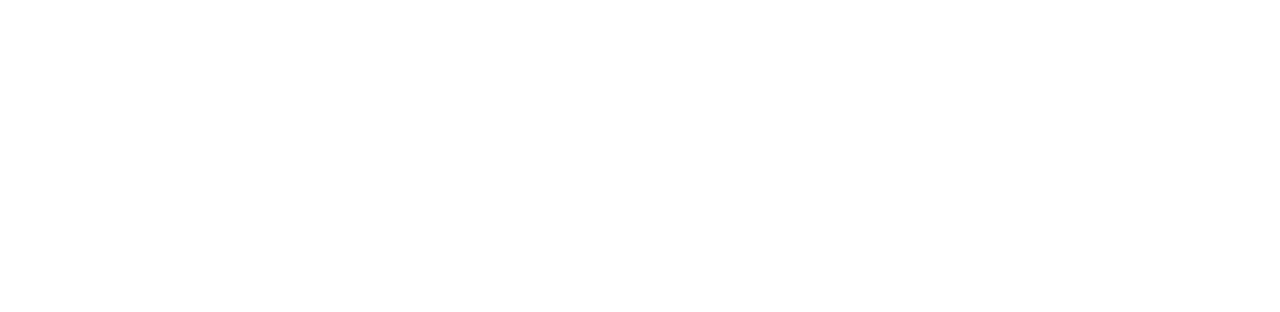
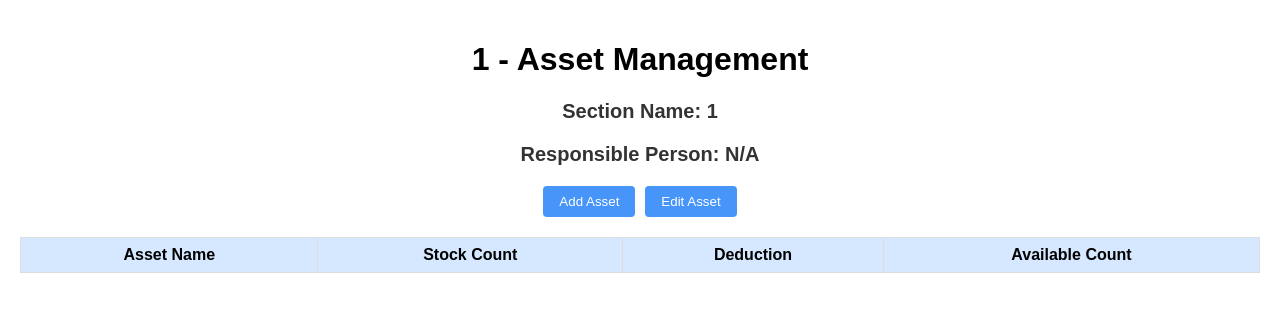
Before and after one commit to WaruCodes/hams360-, a React (Create React App) app: page /view-table/1 in a window 1280 px wide. Before the commit this address had no page. Shown: the top 312 px of the page. Built offline with nearby package versions, Linux system fonts and the light colour scheme.

Commit message:
create and add RTable for each sections

```diff
--- a/src/App.js
+++ b/src/App.js
@@ -3,9 +3,9 @@
 import { BrowserRouter as Router, Routes, Route } from "react-router-dom";
 
 import Home from "./pages/Home/Home";
-
-import AddCard from "./components/AddCard/AddCard"; // Correct path
+import AddCard from "./components/AddCard/AddCard";
 import EditCard from "./components/EditCard/EditCard";
+import RTable from "./components/R_Table/R_Table"; // Rename to PascalCase
 
 const App = () => {
   return (
@@ -16,6 +16,7 @@
           <Route path="/" element={<Home />} />
           <Route path="/add-card" element={<AddCard />} />
           <Route path="/edit-card" element={<EditCard />} />
+          <Route path="/view-table/:sectionName" element={<RTable />} /> {/* Use PascalCase */}
         </Routes>
       </Router>
     </div>
--- a/src/components/EditCard/EditCard.js
+++ b/src/components/EditCard/EditCard.js
@@ -1,15 +1,19 @@
 import React, { useState } from 'react';
-import { useNavigate } from 'react-router-dom';
+import { useNavigate, useLocation } from 'react-router-dom';
 import "./EditCard.css";
 
 const EditCard = () => {
   const navigate = useNavigate();
+  const location = useLocation();
   const [isDeleted, setIsDeleted] = useState(false);
+
+  // Extract section name from location state
+  const sectionName = location.state?.section || '';
 
   // Handle the View button click
   const handleView = () => {
-    // Redirect to the "R_Table" component (resource table page)
-    navigate('/r-table');
+    // Redirect to the "R_Table" component (resource table page) with section name
+    navigate(`/view-table/${sectionName}`);
   };
 
   //Handle the Edit button click
--- /dev/null
+++ b/src/components/R_Table/R_Table.css
@@ -0,0 +1,126 @@
+.r-table-container {
+    padding: 20px;
+    font-family: Arial, sans-serif;
+  }
+
+  h1 {
+    text-align: center;
+  }
+
+  .button-group {
+    margin: 10px 0;
+    display: flex;
+    justify-content: center;
+    gap: 10px;
+  }
+
+  button {
+    padding: 8px 16px;
+    background-color: #4795F9;
+    color: white;
+    border: none;
+    border-radius: 4px;
+    cursor: pointer;
+  }
+
+  button:hover {
+    background-color: #4795F9;
+  }
+
+  .add-form {
+    display: flex;
+    flex-direction: column;
+    gap: 10px;
+    margin: 20px 0;
+    background-color: #f9f9f9;
+    padding: 20px;
+    border-radius: 8px;
+    box-shadow: 0 4px 6px rgba(0, 0, 0, 0.1);
+    margin-bottom: 20px;
+    max-width: 400px;
+    margin: 20px auto;
+  }
+
+  .add-form input {
+    padding: 8px;
+    border: 1px solid #ccc;
+    border-radius: 4px;
+  }
+
+  .form-group {
+    margin-bottom: 15px;
+  }
+
+  .form-group label {
+    display: block;
+    font-weight: bold;
+    margin-bottom: 5px;
+  }
+
+  .form-group input {
+    width: 100%;
+    padding: 10px;
+    border: 1px solid #ccc;
+    border-radius: 4px;
+    box-sizing: border-box;
+  }
+
+  .form-buttons {
+    display: flex;
+    justify-content: space-between;
+  }
+
+  .form-buttons button {
+    padding: 10px 20px;
+    border: none;
+    border-radius: 4px;
+    cursor: pointer;
+    transition: background-color 0.3s ease;
+  }
+
+  .form-buttons button[type="submit"] {
+    background-color: #007bff;
+    color: white;
+  }
+
+  .form-buttons button[type="submit"]:hover {
+    background-color: #0056b3;
+  }
+
+  .form-buttons button[type="button"] {
+    background-color: #f44336;
+    color: white;
+  }
+
+  .form-buttons button[type="button"]:hover {
+    background-color: #d32f2f;
+  }
+
+  .asset-table {
+    width: 100%;
+    border-collapse: collapse;
+    margin: 20px 0;
+  }
+
+  .asset-table th, .asset-table td {
+    border: 1px solid #ddd;
+    padding: 8px;
+    text-align: center;
+  }
+
+  .asset-table th {
+    background-color: #D6E8FF; /* Light Blue */
+    color: black;
+  }
+
+  .asset-table tr:nth-child(even) {
+    background-color: #F7FAF7; /* Light Gray */
+  }
+
+  .asset-table tr:nth-child(odd) {
+    background-color: #ffffff; /* White */
+  }
+
+  .asset-table tr:hover {
+    background-color: #f1f1f1;
+  }
--- /dev/null
+++ b/src/components/R_Table/R_Table.js
@@ -0,0 +1,160 @@
+import React, { useState } from "react";
+import { useParams } from "react-router-dom";
+import "./R_Table.css";
+
+const RTable = () => {
+  const { sectionName } = useParams(); // Get section name from URL
+
+  // State to manage table data
+  const [tableData, setTableData] = useState([]);
+  const [isEditing, setIsEditing] = useState(false);
+  const [showAddForm, setShowAddForm] = useState(false);
+  const [formData, setFormData] = useState({ name: "", stock: 0, deduction: 0 });
+
+  // Handle Add Asset form submission
+  const handleAddSubmit = (e) => {
+    e.preventDefault();
+    const available = formData.stock - formData.deduction;
+    setTableData([...tableData, { ...formData, available }]);
+    setFormData({ name: "", stock: 0, deduction: 0 });
+    setShowAddForm(false);
+    setIsEditing(false); // Ensure the table does not become editable when the form is saved
+  };
+
+  // Handle Edit button click
+  const handleEdit = () => {
+    setIsEditing(!isEditing);
+    setShowAddForm(false); // Close the Add Asset form if open
+  };
+
+  // Handle Delete button click
+  const handleDelete = (index) => {
+    setTableData(tableData.filter((_, i) => i !== index));
+  };
+
+  return (
+    <div className="r-table-container">
+      <h1>{sectionName} - Asset Management</h1>
+      <h2>Section Name: {sectionName}</h2>
+      <h2>Responsible Person: {tableData.length > 0 ? tableData[0].name : "N/A"}</h2>
+
+      <div className="button-group">
+        <button onClick={() => setShowAddForm(true)}>Add Asset</button>
+        <button onClick={handleEdit}>{isEditing ? "Save Changes" : "Edit Asset"}</button>
+      </div>
+
+      {showAddForm && (
+        <form onSubmit={handleAddSubmit} className="add-form">
+          <div className="form-group">
+            <label>Asset Name:</label>
+            <input
+              type="text"
+              placeholder="Asset Name"
+              value={formData.name}
+              onChange={(e) => setFormData({ ...formData, name: e.target.value })}
+              required
+            />
+          </div>
+          <div className="form-group">
+            <label>Stock Count:</label>
+            <input
+              type="number"
+              placeholder="Stock Count"
+              value={formData.stock}
+              onChange={(e) => setFormData({ ...formData, stock: parseInt(e.target.value) })}
+              required
+            />
+          </div>
+          <div className="form-group">
+            <label>Deduction:</label>
+            <input
+              type="number"
+              placeholder="Deduction"
+              value={formData.deduction}
+              onChange={(e) => setFormData({ ...formData, deduction: parseInt(e.target.value) })}
+              required
+            />
+          </div>
+          <div className="form-buttons">
+            <button type="submit">Save</button>
+            <button type="button" onClick={() => setShowAddForm(false)}>Cancel</button>
+          </div>
+        </form>
+      )}
+
+      <table className="asset-table">
+        <thead>
+          <tr>
+            <th>Asset Name</th>
+            <th>Stock Count</th>
+            <th>Deduction</th>
+            <th>Available Count</th>
+            {isEditing && <th>Actions</th>}
+          </tr>
+        </thead>
+        <tbody>
+          {tableData.map((row, index) => (
+            <tr key={index}>
+              {isEditing ? (
+                <>
+                  <td>
+                    <input
+                      type="text"
+                      value={row.name}
+                      onChange={(e) =>
+                        setTableData((prev) =>
+                          prev.map((item, i) =>
+                            i === index ? { ...item, name: e.target.value } : item
+                          )
+                        )
+                      }
+                    />
+                  </td>
+                  <td>
+                    <input
+                      type="number"
+                      value={row.stock}
+                      onChange={(e) =>
+                        setTableData((prev) =>
+                          prev.map((item, i) =>
+                            i === index ? { ...item, stock: parseInt(e.target.value) } : item
+                          )
+                        )
+                      }
+                    />
+                  </td>
+                  <td>
+                    <input
+                      type="number"
+                      value={row.deduction}
+                      onChange={(e) =>
+                        setTableData((prev) =>
+                          prev.map((item, i) =>
+                            i === index ? { ...item, deduction: parseInt(e.target.value) } : item
+                          )
+                        )
+                      }
+                    />
+                  </td>
+                  <td>{row.stock - row.deduction}</td>
+                  <td>
+                    <button onClick={() => handleDelete(index)}>🗑️</button>
+                  </td>
+                </>
+              ) : (
+                <>
+                  <td>{row.name}</td>
+                  <td>{row.stock}</td>
+                  <td>{row.deduction}</td>
+                  <td>{row.available}</td>
+                </>
+              )}
+            </tr>
+          ))}
+        </tbody>
+      </table>
+    </div>
+  );
+};
+
+export default RTable;
--- a/src/pages/Home/Home.js
+++ b/src/pages/Home/Home.js
@@ -1,4 +1,4 @@
-import React from 'react'
+import React from 'react';
 
 import "./Home.css";
 import Layout from "../../components/Layout/Layout";
@@ -7,21 +7,18 @@
 import Reports from "../../pages/Reports/Reports";
 import Notification from "../../pages/Notification/Notification";
 import Resources from "../../pages/Resources/Resources";
-import R_Table from "../../pages/R_Table/R_Table";
-import Landing_Page from "../../pages/Landing_Page/Landing_Page";
-
+import LandingPage from "../../pages/Landing_Page/Landing_Page"; // Rename to PascalCase
 
 function Home() {
   return (
     <div>
         <Layout>
             <Nav />
-            <Landing_Page/>
-            <Dashboard/>
-            <Reports/>
-            <Notification/>
-            <Resources/>
-            <R_Table/>
+            <LandingPage /> {/* Use PascalCase */}
+            <Dashboard />
+            <Reports />
+            <Notification />
+            <Resources />
         </Layout>
     </div>
   )
--- a/src/pages/R_Table/R_Table.js
+++ /dev/null
@@ -1,11 +0,0 @@
-import React from 'react'
-
-function R_Table() {
-  return (
-    <div>
-      R_Tables : Waruu
-    </div>
-  )
-}
-
-export default R_Table
--- a/src/pages/Resources/Resources.js
+++ b/src/pages/Resources/Resources.js
@@ -8,7 +8,6 @@
 const Resources = () => {
   const [images, setImages] = useState([
     // your image data...
-
     {
       id: 1,
       src: Image,
@@ -64,8 +63,7 @@
     },
     { id: 10,
       src: Image,
-  name: "Image 10",
-  section: "Section 3"
+      name: "Image 10", section: "Section 3"
     },
     {
       id: 11,
```
Also changed, not shown: src/components/Resource/Resource.js (+16 -0 lines), src/pages/R_Table/R_Table.css (deleted). Lines whose indentation alone changed are shown as unchanged.
